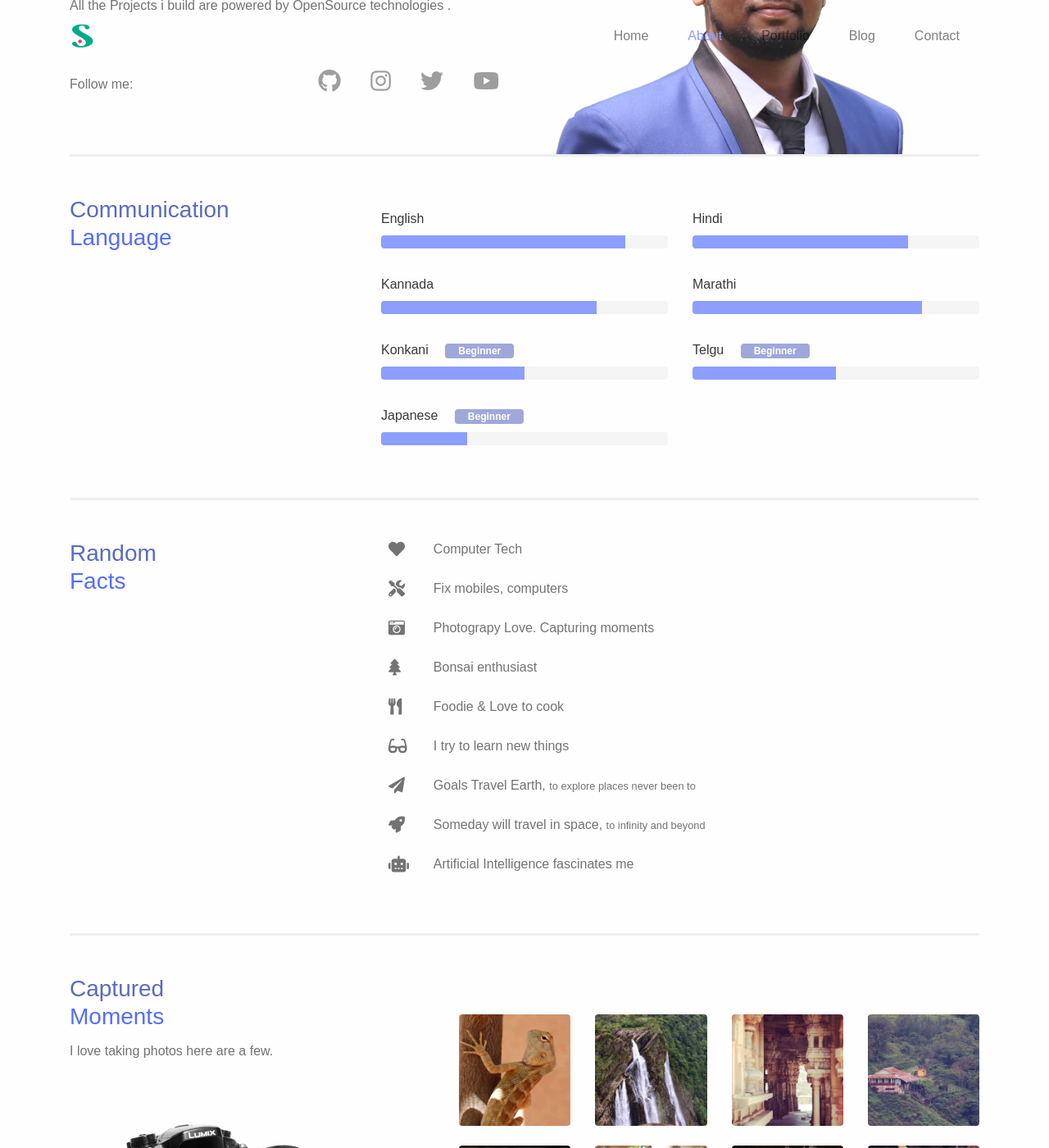
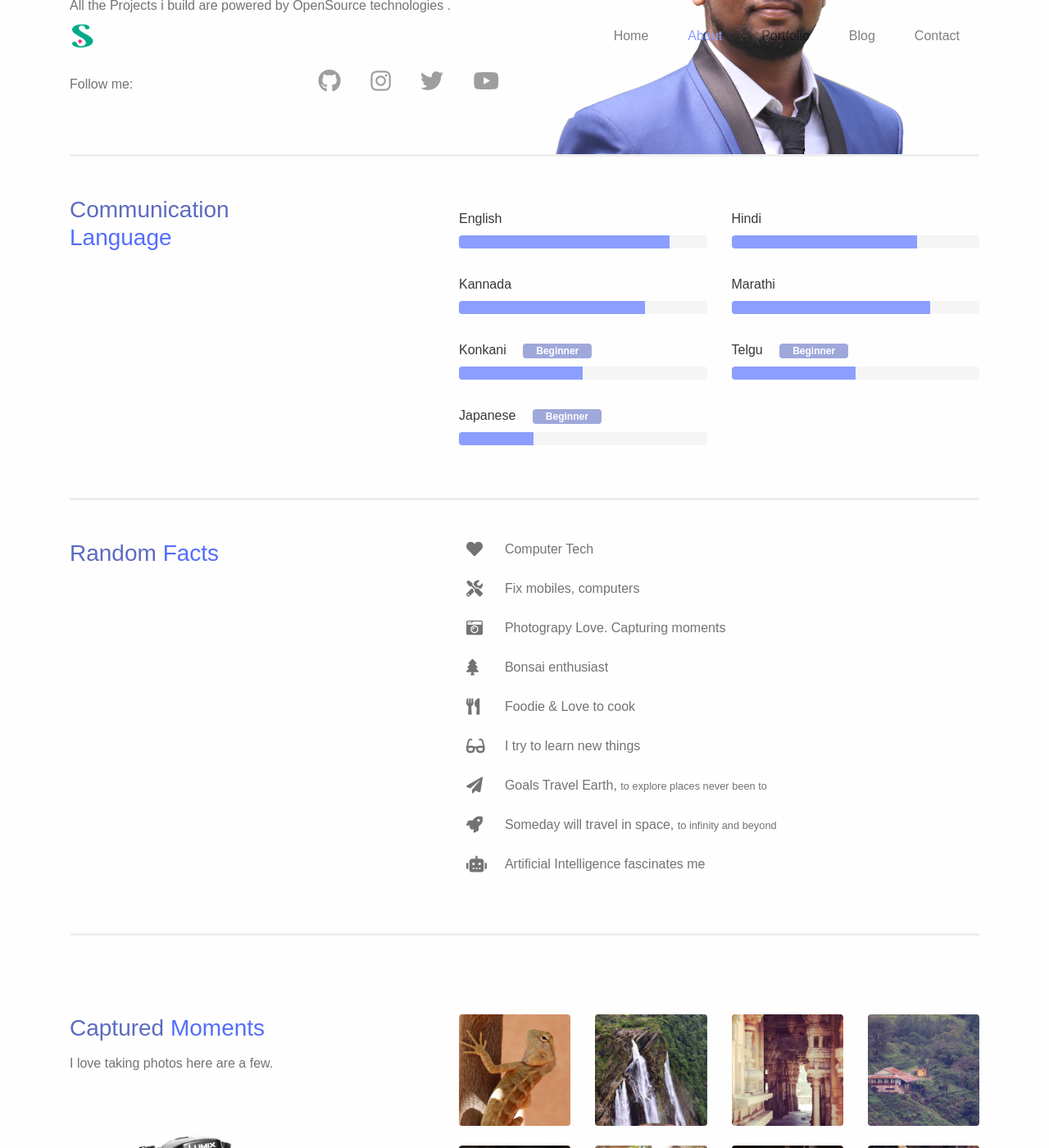
Before and after one commit to Sujaykumarh/sujaykumarh.github.io, a Jekyll site: the page built from about.html, in a window 1280 px wide and 1400 px high, scrolled down 309 px. Shown: the whole window at 82% size. Built offline with Jekyll 4.4.1, drawn with Linux system fonts in a browser that asks for light colours; nearby versions of some CDN libraries; some web fonts are replaced.

Commit message:
Update
Fix Design

```diff
--- a/about.html
+++ b/about.html
@@ -8,7 +8,7 @@
         <h1 class="section-title animated fadeInLeft pt-3"><b>About </b>Me</h1>
 
         <p class="pt-2 animated fadeInLeft">
-            I'm a product designer based in <a class="active" target="_blank" href="https://goo.gl/maps/iRouSjWh5F12">Hubballi, Karnataka</a>.
+            I'm a product designer based in <a class="active link-underline" target="_blank" href="https://goo.gl/maps/iRouSjWh5F12">Hubballi, Karnataka</a>.
             I have rich experience in design &amp; development of Websites, Andorid Apps &amp; Electronics Projects.
             I enjoy photograpy, bit of tech nerd &amp; love code
             <br>
@@ -53,7 +53,7 @@
     <div class="col col-12 col-md-4">
         <h3 class="section-title">Communication <br class="d-none d-md-block"> <b>Language</b></h3>
     </div>
-    <div class="col col-12 col-md-8 mt-4 mt-md-0">
+    <div class="col col-12 col-md-7 offset-md-1 mt-4 mt-md-0">
         <div class="row">
             {% for item in site.data.expirence-languages %}
             <div class="col col-6 py-3">
@@ -72,9 +72,9 @@
 
 <section class="row py-5">
     <div class="col col-12 col-md-4">
-        <h3 class="section-title pb-3">Random <br class="d-none d-md-block"> <b>Facts</b></h3>
+        <h3 class="section-title pb-3">Random <br class="d-none d-md-block d-lg-none"> <b>Facts</b></h3>
     </div>
-    <div class="col col-12 col-md-8 mt-2 mt-md-0 px-4 text-secondary">
+    <div class="col col-12 col-md-7 offset-md-1 mt-2 mt-md-0 px-4 text-secondary">
         {% for item in site.data.facts %}
             <div class="row pb-3">
                 <h5 class="col col-2 col-md-1 text-secondary">
@@ -92,7 +92,7 @@
 
 <section class="row py-5">
     <div class="col col-12 col-md-4">
-        <h3 class="section-title">Captured <br class="d-none d-md-block"> <b>Moments</b></h3>
+        <h3 class="section-title mt-lg-5">Captured <br class="d-none d-md-block d-lg-none"> <b>Moments</b></h3>
         <h6 class="section-subtitle text-secondary py-2">I love taking photos here are a few.</h6>
         <div class="d-flex h-100 img-container img-responsive pt-3" style="align-items: start;">
             <img class="img-fluid" src="{{ site.baseurl }}/assets/images/camera.png" alt="" style=" max-height: 350px;">
--- a/assets/css/theme.sass
+++ b/assets/css/theme.sass
@@ -555,7 +555,7 @@
 
 .link-underline:hover
     text-decoration: underline
-    color: hsl(0, 0%, 50%) !important
+    //color: hsl(0, 0%, 50%) !important
 
 // social media links
 
--- a/portfolio/sapphire-login/sapphire-login.html
+++ b/portfolio/sapphire-login/sapphire-login.html
@@ -6,7 +6,7 @@
 portfolio-page-category :   Login Theme           # category of portfolio
 portfolio-page-date     :   Oct, 2018             # date of work
 # desc of work
-portfolio-page-desc     :   I use Arch Linux as a daily driver. I did not like the stock login screen provided by antergos so made my own. <br><br> Got some awesome response on <a class="active" target="_blank" href="https://www.reddit.com/r/unixporn/comments/9rtuno/lightdm_sapphire_custom_made_lightdmwebkit2theme/">Reddit Community</a>
+portfolio-page-desc     :   I use Arch Linux as a daily driver. I did not like the stock login screen provided by antergos so made my own. <br><br> Got some awesome response on <a class="active link-underline" target="_blank" href="https://www.reddit.com/r/unixporn/comments/9rtuno/lightdm_sapphire_custom_made_lightdmwebkit2theme/">Reddit Community</a>
 portfolio-page-folder   :   sapphire-login        # folder of portfolio page - used for displaying images
 portfolio-page-img      :   sapphire-login.png    # Featured image of work - supporting image for portfolio - images should be placed in /portfolio inside indivdual folder named as link
 ---
```
